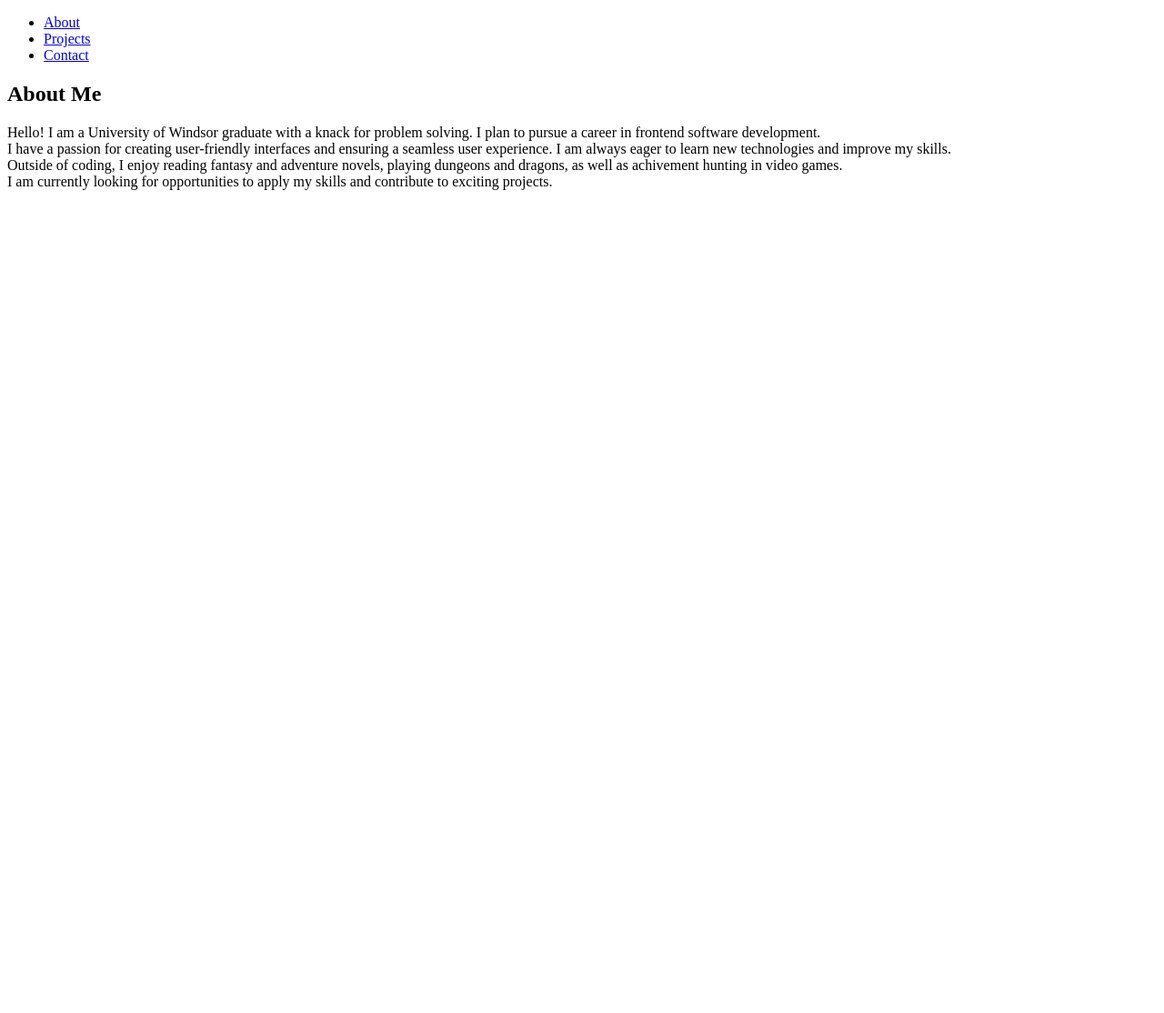
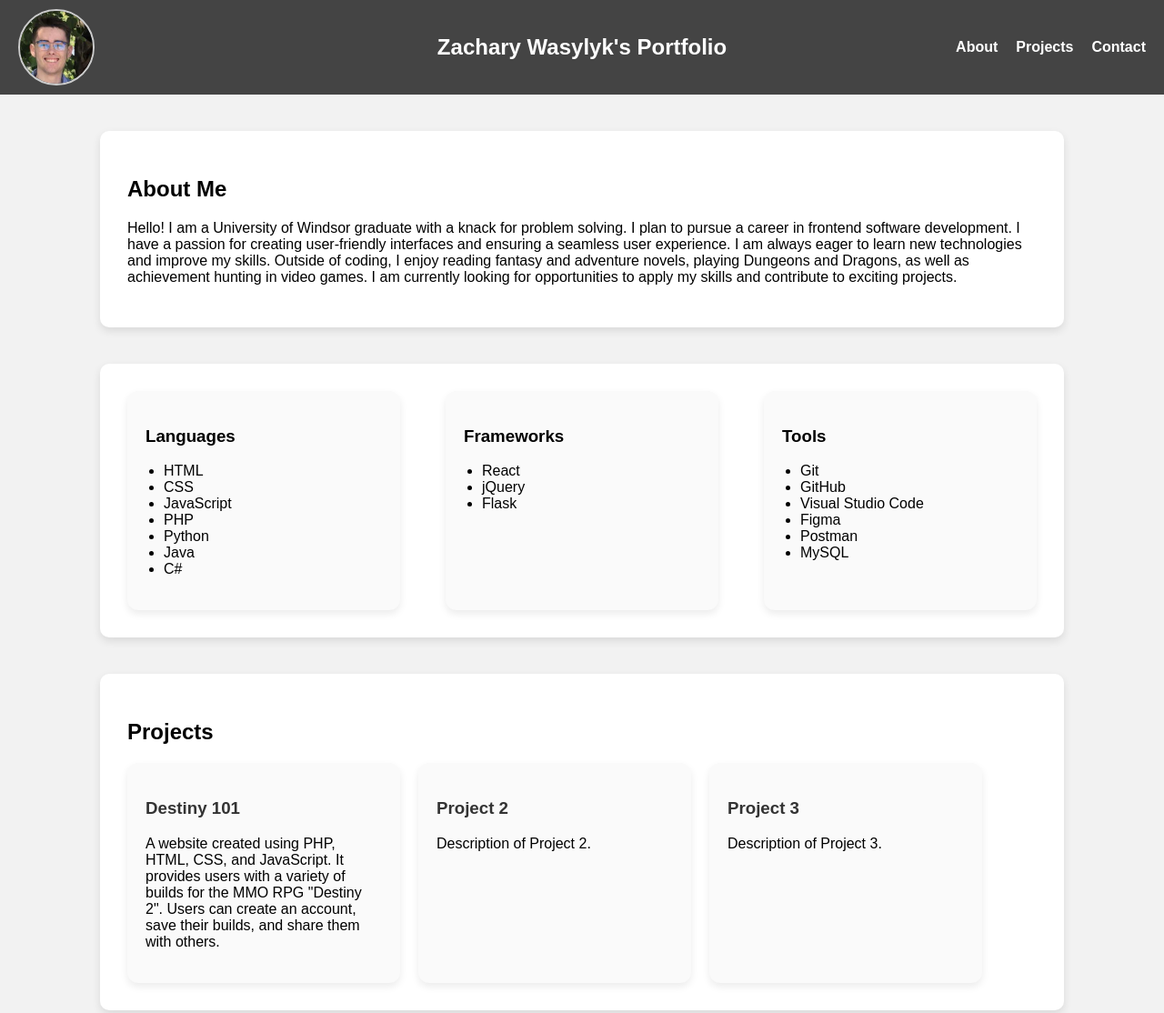
Before and after one commit to WasyMotto/WasyMotto.github.io, a plain HTML site: page index.html in a window 1280 px wide. Shown: the top 1114 px of the page at 91% size. Before the commit the page ends 800 px from the top, so only its background shows below. Drawn offline with Linux system fonts and the light colour scheme.

Commit message:
Updated site
Added sections and CSS

```diff
--- a/index.html
+++ b/index.html
@@ -1,25 +1,85 @@
 <!DOCTYPE html>
 <html lang="en">
 <head>
-    <meta charset="UTF-8">
-    <meta name="viewport" content="width=device-width, initial-scale=1.0">
+  <meta charset="UTF-8" />
+  <meta name="viewport" content="width=device-width, initial-scale=1.0"/>
   <title>Zachary Wasylyk's Portfolio</title>
-    <link rel="stylesheet" href="styles.css">
+  <link rel="stylesheet" href="styles.css" />
 </head>
 <body>
-        <div class="navbar">
+  <nav class="navbar">
+    <div class="logo">
+      <img src="Logo.jpg" alt="Logo" width="50" height="50" />
+    </div>
+    <div class="site-title">Zachary Wasylyk's Portfolio</div>
     <ul class="nav-links">
       <li><a href="#about">About</a></li>
       <li><a href="#projects">Projects</a></li>
       <li><a href="#contact">Contact</a></li>
     </ul>
+  </nav>
+
+  <section id="about" class="raised-section">
+    <h2>About Me</h2>
+    <p>
+      Hello! I am a University of Windsor graduate with a knack for problem solving. I plan to pursue a career in frontend software development.
+      I have a passion for creating user-friendly interfaces and ensuring a seamless user experience. I am always eager to learn new technologies and improve my skills.
+      Outside of coding, I enjoy reading fantasy and adventure novels, playing Dungeons and Dragons, as well as achievement hunting in video games.
+      I am currently looking for opportunities to apply my skills and contribute to exciting projects.
+    </p>
+  </section>
+
+  <section id="technologies" class="raised-section">
+    <div class="tech-container">
+      <div class="tech-card">
+        <h3>Languages</h3>
+        <ul class="tech-list">
+          <li>HTML</li><li>CSS</li><li>JavaScript</li><li>PHP</li><li>Python</li><li>Java</li><li>C#</li>
+        </ul>
       </div>
-        <section id="about">
-            <h2>About Me</h2>
-            <p> Hello! I am a University of Windsor graduate with a knack for problem solving. I plan to pursue a career in frontend software development. <br>
-                I have a passion for creating user-friendly interfaces and ensuring a seamless user experience. I am always eager to learn new technologies and improve my skills. <br>
-                Outside of coding, I enjoy reading fantasy and adventure novels, playing dungeons and dragons, as well as achivement hunting in video games. <br>
-                I am currently looking for opportunities to apply my skills and contribute to exciting projects. <br>
+      <div class="tech-card">
+        <h3>Frameworks</h3>
+        <ul class="tech-list">
+          <li>React</li><li>jQuery</li><li>Flask</li>
+        </ul>
+      </div>
+      <div class="tech-card">
+        <h3>Tools</h3>
+        <ul class="tech-list">
+          <li>Git</li><li>GitHub</li><li>Visual Studio Code</li><li>Figma</li><li>Postman</li><li>MySQL</li>
+        </ul>
+      </div>
+    </div>
+  </section>
+
+  <section id="projects" class="raised-section">
+    <h2>Projects</h2>
+    <div class="project-list">
+      <div class="tech-card">
+        <h3><a href="https://github.com/your-repo/destiny-101" target="_blank">Destiny 101</a></h3>
+        <p>A website created using PHP, HTML, CSS, and JavaScript. It provides users with a variety of builds for the MMO RPG "Destiny 2". Users can create an account,
+            save their builds, and share them with others.
         </p>
+      </div>
+      <div class="tech-card">
+        <h3><a href="https://github.com/your-repo/project2" target="_blank">Project 2</a></h3>
+        <p>Description of Project 2.</p>
+      </div>
+      <div class="tech-card">
+        <h3><a href="https://github.com/your-repo/project3" target="_blank">Project 3</a></h3>
+        <p>Description of Project 3.</p>
+      </div>
+    </div>
+  </section>
+
+  <section id="contact" class="raised-section">
+    <h2>Contact Me</h2>
+    <p>If you would like to get in touch, feel free to reach out.</p>
+    <ul class="contact-list">
+      <li>Email: <a href="mailto:zachwasylyk@gmail.com">zachwasylyk@gmail.com</a></li>
+      <li>LinkedIn: <a href="https://www.linkedin.com/in/zach-wasylyk-1400a1337/" target="_blank" rel="noopener noreferrer">Zachary Wasylyk</a></li>
+      <li>Phone Number: 226-346-2607</li>
+    </ul>
+  </section>
 </body>
 </html>
--- a/styles.css
+++ b/styles.css
@@ -0,0 +1,114 @@
+/* Reset/Global */
+body {
+    font-family: Arial, sans-serif;
+    margin: 0;
+    padding: 0;
+    background-color: #f2f2f2;
+  }
+
+  /* Navbar */
+  .navbar {
+    display: flex;
+    justify-content: space-between;
+    align-items: center;
+    background-color: #444;
+    padding: 10px 20px;
+    color: white;
+    position: sticky;
+    top: 0;
+  }
+
+  .logo img {
+    vertical-align: middle;
+  }
+
+  .site-title {
+    position: absolute;
+    left: 50%;
+    transform: translateX(-50%);
+    font-size: 1.5rem;
+    font-weight: bold;
+    color: white;
+    white-space: nowrap;
+}
+
+  .nav-links {
+    list-style: none;
+    display: flex;
+    gap: 20px;
+    margin: 0;
+  }
+
+  .nav-links li a {
+    text-decoration: none;
+    color: white;
+    font-weight: bold;
+  }
+
+  .nav-links li a:hover {
+    text-decoration: underline;
+  }
+
+  /* Raised sections */
+  .raised-section {
+    background-color: white;
+    margin: 40px auto;
+    padding: 30px;
+    border-radius: 10px;
+    box-shadow: 0 4px 10px rgba(0, 0, 0, 0.1);
+    max-width: 1000px;
+  }
+
+  /* Tech cards & Project cards */
+  .tech-container {
+    display: flex;
+    justify-content: space-between;
+    flex-wrap: nowrap;
+    gap: 20px;
+  }
+
+  .tech-card {
+    background-color: #fafafa;
+    padding: 20px;
+    border-radius: 12px;
+    box-shadow: 0 4px 8px rgba(0, 0, 0, 0.08);
+    width: 30%;
+    box-sizing: border-box;
+  }
+
+  .tech-card h3 a {
+    color: #333;
+    text-decoration: none;
+  }
+
+  .tech-card h3 a:hover {
+    text-decoration: underline;
+  }
+
+  .tech-list {
+    padding-left: 20px;
+  }
+
+  .project-list {
+    display: flex;
+    flex-wrap: wrap;
+    gap: 20px;
+  }
+
+  .contact-list {
+    list-style: none;
+    padding-left: 0;
+  }
+
+  .contact-list li {
+    margin-bottom: 10px;
+  }
+
+  .logo img {
+    width: 80px;
+    height: 80px;
+    object-fit: cover;
+    object-position: 50% 50%;
+    border-radius: 50%; /* Use 10px for rounded corners or 50% for circle */
+    border: 2px solid #ccc; /* optional: adds a subtle border */
+}
```
Also changed, not shown: Logo.jpg (added). Lines whose indentation alone changed are shown as unchanged.
